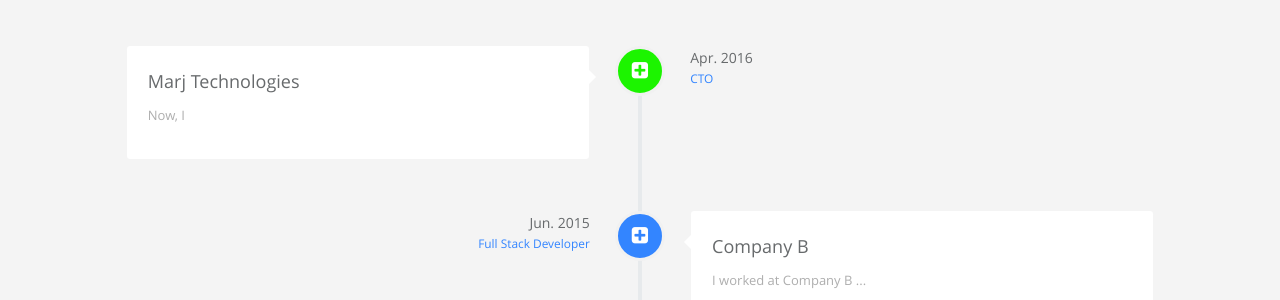
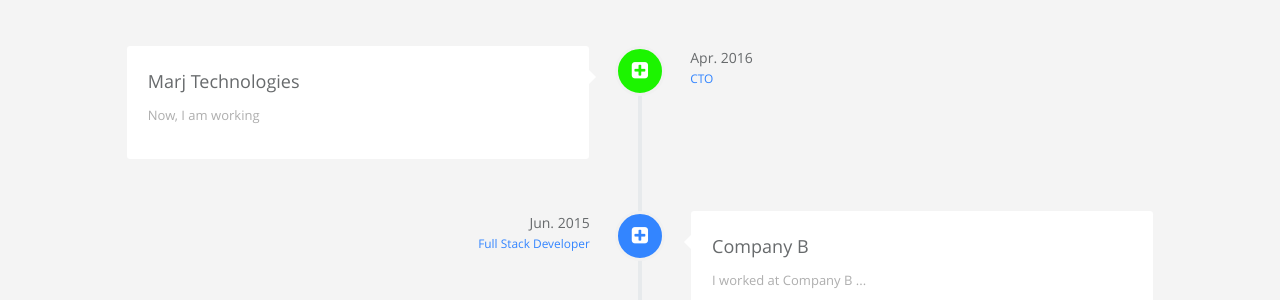
Before and after one commit to mounicarajput/modern-whale, a Jekyll site: the page built from index.html, in a window 1280 px wide and 900 px high, scrolled down 876 px. Shown: the part 154-454 px from the top of the window. Built offline with Jekyll 4.4.1, drawn with Linux system fonts in a browser that asks for light colours.

Commit message:
careers.yml: updated detail in desc

```diff
--- a/_data/index/careers.yml
+++ b/_data/index/careers.yml
@@ -2,7 +2,7 @@
     detail: Marj Technologies
     i18n: marj technologies
   desc:
-    detail: 'Now, I '
+    detail: 'Now, I am working '
     i18n: company_a_desc
   date:
     detail: Apr. 2016
```
